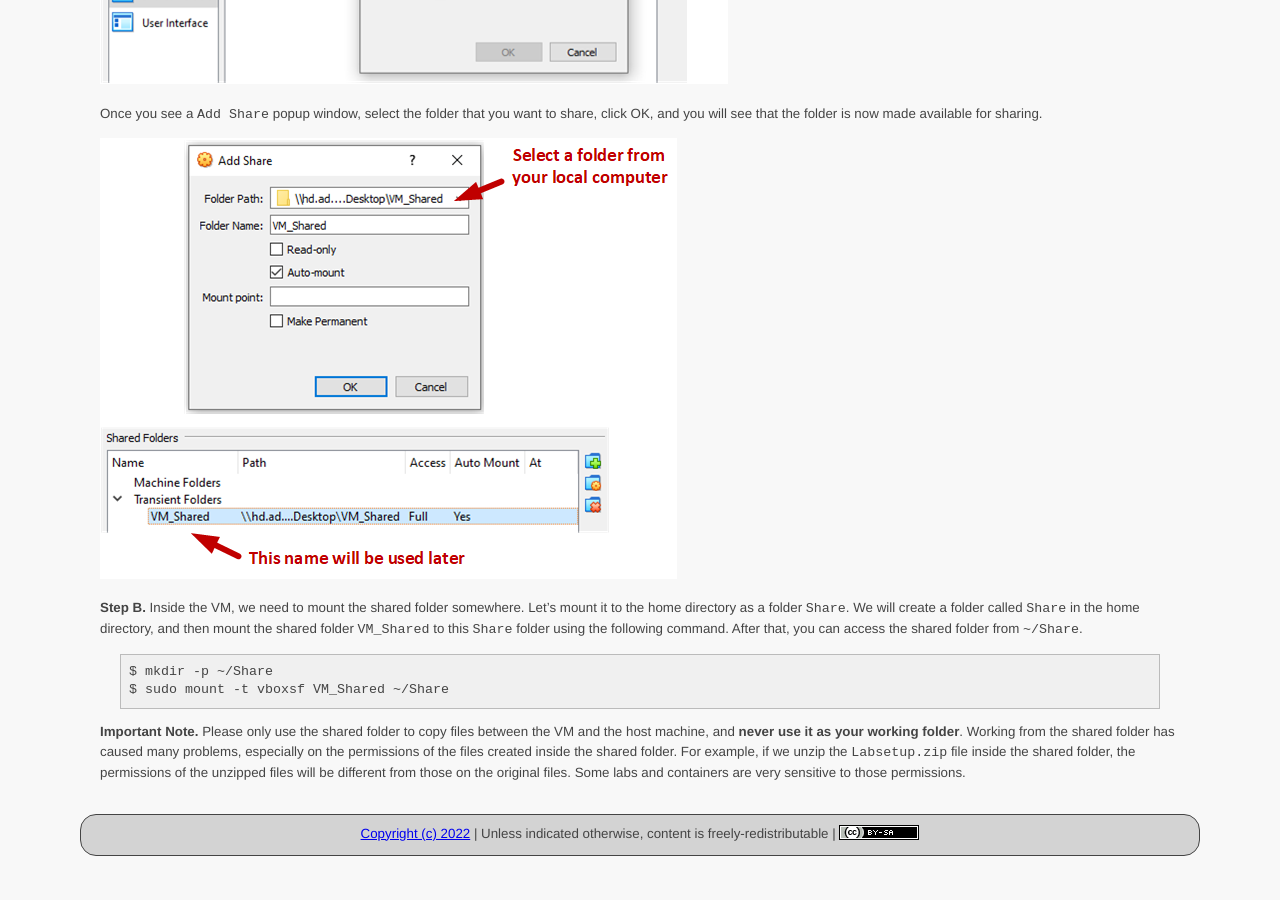
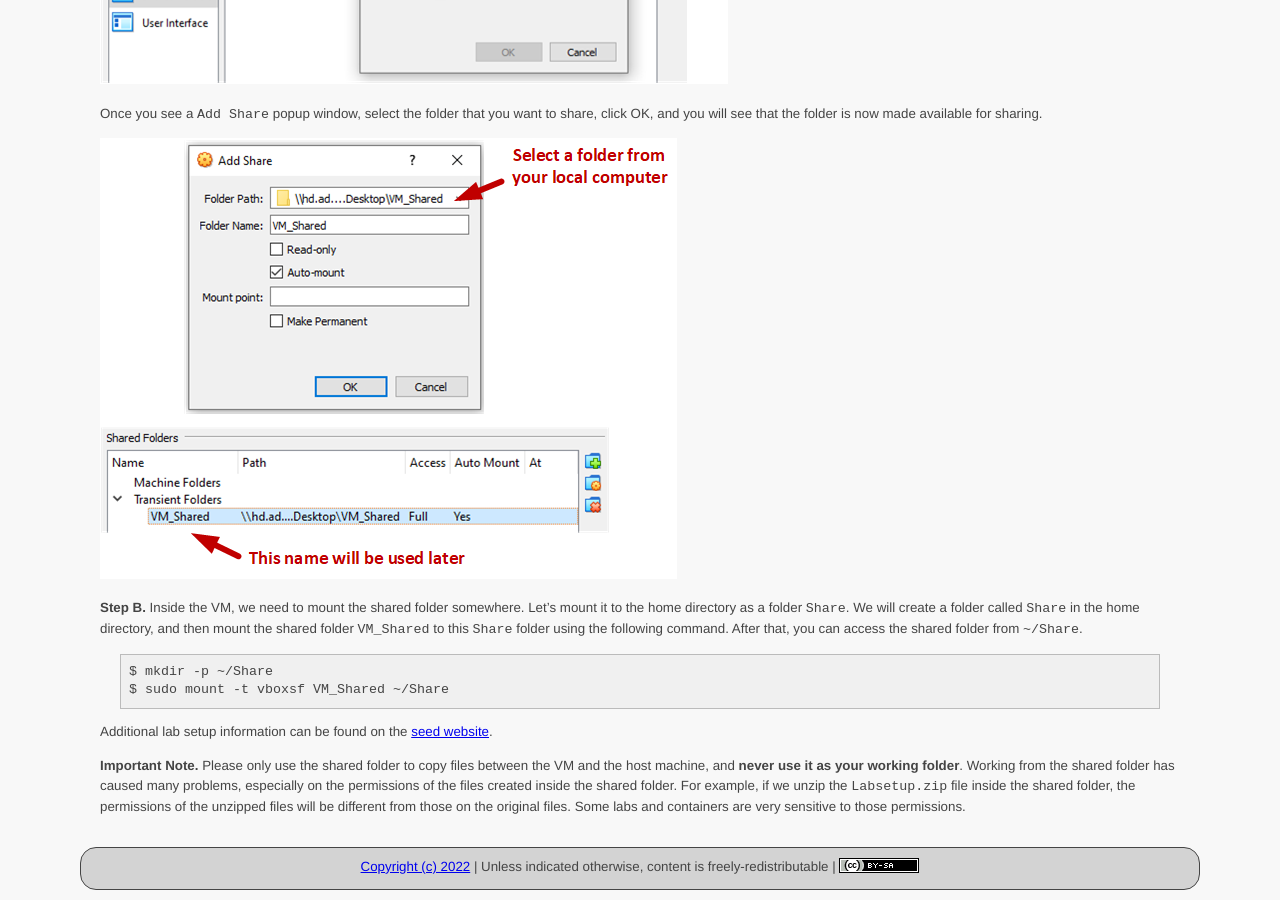
Before and after one commit to ycpcs/cs335-spring2022, a Jekyll site: the page built from labs/vm-setup.md, in a window 1280 px wide and 900 px high, scrolled down 5331 px. Built offline with Jekyll 4.4.1, drawn with Linux system fonts in a browser that asks for light colours; before the commit the page ends 6197 px from its top, so only the background shows below that.

Commit message:
add additional info

````diff
--- a/labs/vm-setup.md
+++ b/labs/vm-setup.md
@@ -177,6 +177,8 @@ $ mkdir -p ~/Share
 $ sudo mount -t vboxsf VM_Shared ~/Share
 ```
 
+Additional lab setup information can be found on the [seed website](https://seedsecuritylabs.org/labsetup.html).
+
 **Important Note.** Please only use the shared folder to copy files
 between the VM and the host machine, and **never use it
 as your working folder**. Working from the shared folder has
````
